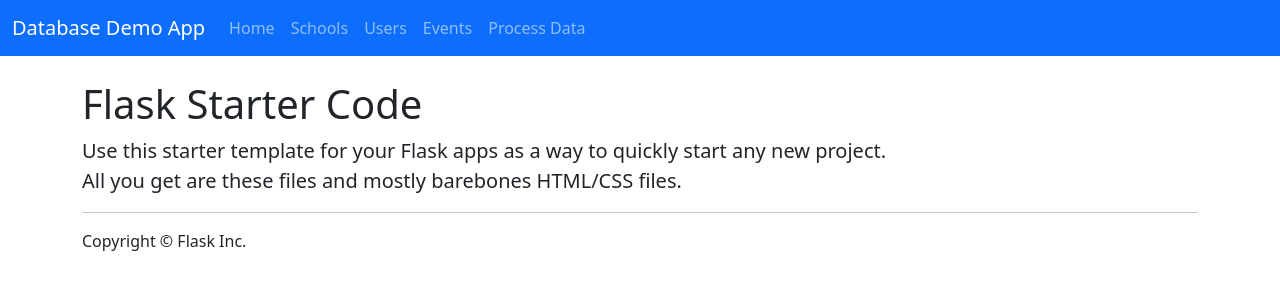
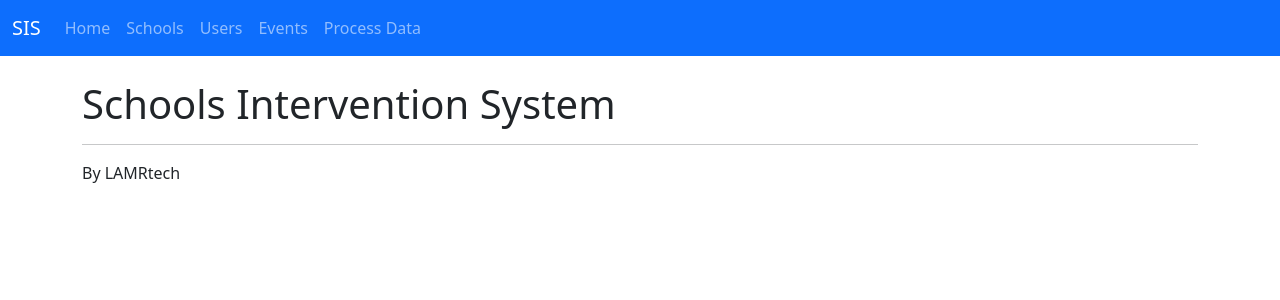
Before and after one commit to LoganDH/COMP3901, a Flask app: page / in a window 1280 px wide. Shown: the top 300 px of the page. Run offline with Flask 3, Linux system fonts and the light colour scheme; parts of the project's set-up code (start-up, migrations or seed data) failed here and were passed over; some libraries are stand-ins or nearby versions.

Commit message:
Minor cosmetic changes.

```diff
--- a/app/templates/footer.html
+++ b/app/templates/footer.html
@@ -1,2 +1,2 @@
 <hr>
-<p>Copyright &copy; Flask Inc.</p>
+<p>By LAMRtech</p>
--- a/app/templates/header.html
+++ b/app/templates/header.html
@@ -1,6 +1,6 @@
 <nav class="navbar navbar-expand-lg navbar-dark bg-primary fixed-top">
   <div class="container-fluid">
-    <a class="navbar-brand" href="{{ url_for('home') }}">Database Demo App</a>
+    <a class="navbar-brand" href="{{ url_for('home') }}">SIS</a>
     <button class="navbar-toggler" type="button" data-bs-toggle="collapse" data-bs-target="#navbarSupportedContent" aria-controls="navbarSupportedContent" aria-expanded="false" aria-label="Toggle navigation">
       <span class="navbar-toggler-icon"></span>
     </button>
--- a/app/templates/home.html
+++ b/app/templates/home.html
@@ -1,7 +1,5 @@
 {% extends "base.html" %}
 
 {% block main %}
-<h1>Flask Starter Code</h1>
-<p class="lead">Use this starter template for your Flask apps as a way to quickly start any new project.<br>
-All you get are these files and mostly barebones HTML/CSS files.</p>
+<h1>Schools Intervention System</h1>
 {% endblock %}
--- a/app/views.py
+++ b/app/views.py
@@ -34,7 +34,6 @@ def users():
 
     return render_template('users.html', results=results)
 
-
 @app.route('/events', methods=['post', 'get'])
 def events():
     events = EventsTBL.query.all()
@@ -43,9 +42,10 @@ def events():
         distance = float(new_distance_form.distance.data)
         min_samples = new_distance_form.min_samples.data
         data = [event.entry for event in events]
-        clusters = cluster_data(data, min_samples, distance)
-        print(clusters)
-        return render_template('events.html', form=new_distance_form, events=events, clusters=clusters)
+        if data:
+            clusters = cluster_data(data, min_samples, distance)
+            print(clusters)
+            return render_template('events.html', form=new_distance_form, events=events, clusters=clusters)
 
     return render_template('events.html', form=new_distance_form, events=events)
 
@@ -74,7 +74,6 @@ def new_school():
         school = SchoolsTBL(name, address, phone, email)
         db.session.add(school)
         db.session.commit()
-        #UserForm.school_id.choices = UserForm.get_schools()
 
         flash('School successfully added!', 'success')
         redirect(url_for('schools'))
@@ -103,7 +102,6 @@ def new_user():
 
     flash_errors(new_user_form)
     return render_template('add_user.html', form=new_user_form)
-
 
 @app.route('/events/new', methods=['post', 'get'])
 def new_event():
```
